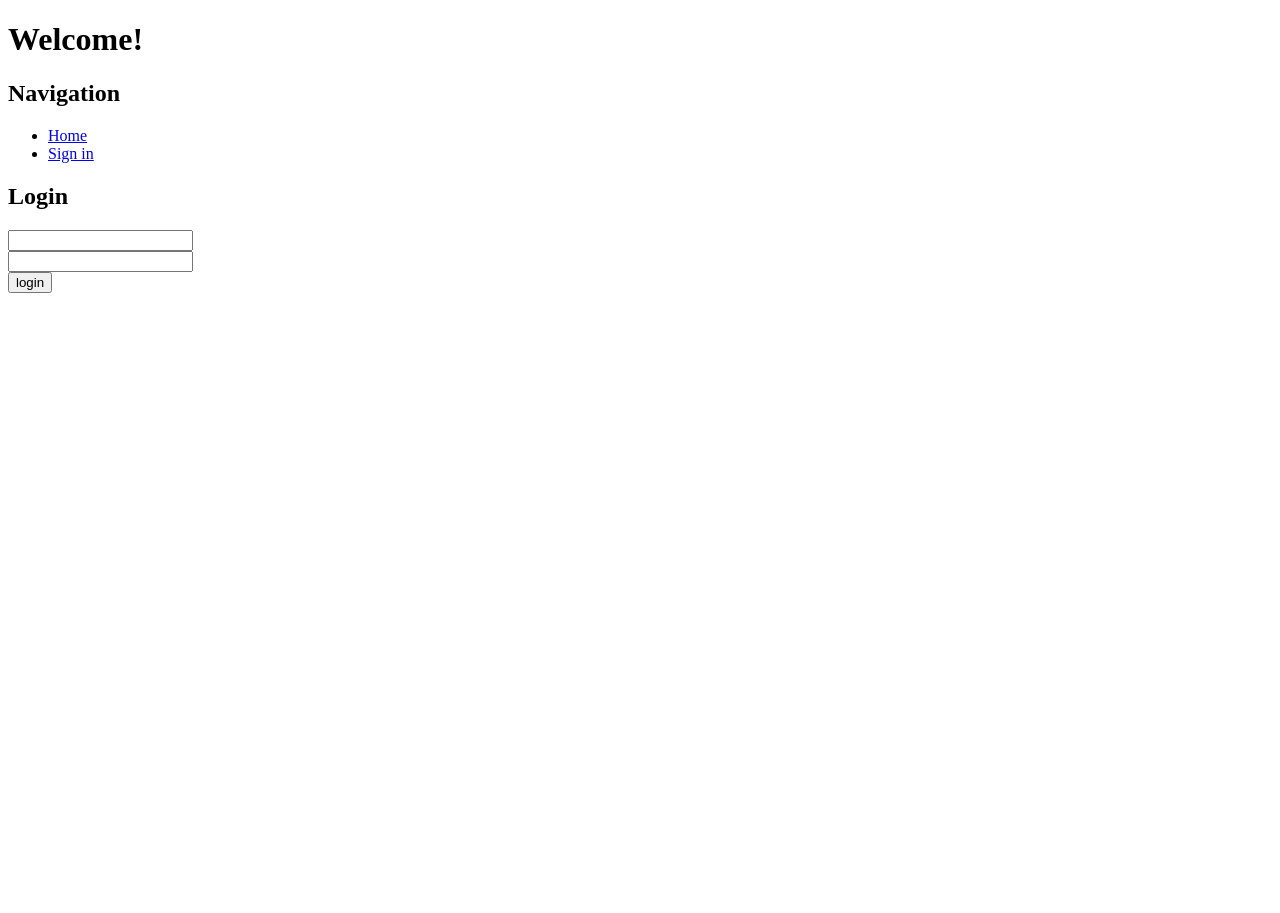
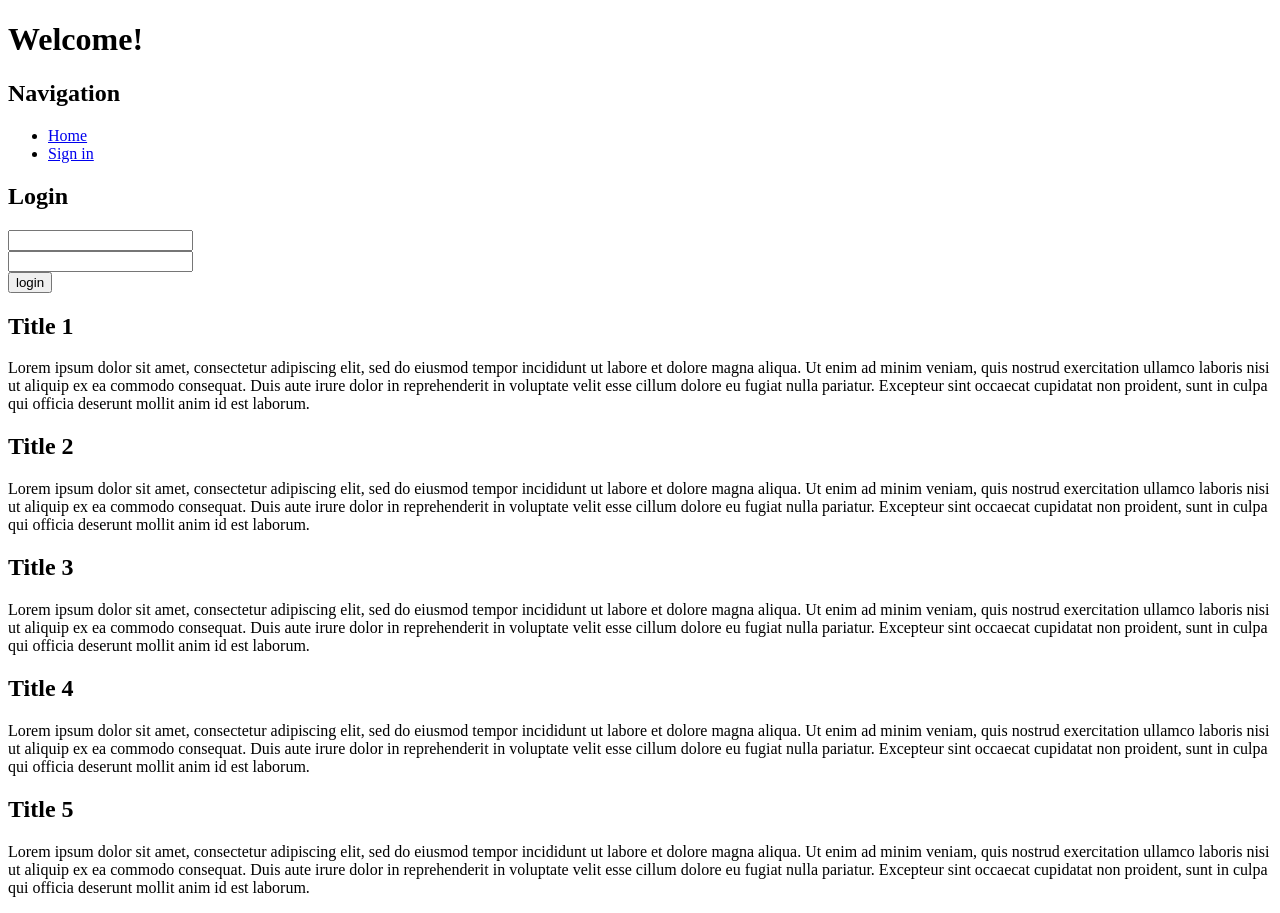
Before and after one commit to PolinkaLa/react-workspace, a React app: page / in a window 1280 px wide. Before the commit the page ends 800 px from the top, so only its background shows below. Built offline with nearby package versions, Linux system fonts and the light colour scheme.

Commit message:
fix render posts

```diff
--- a/src/app/components/Blog.js
+++ b/src/app/components/Blog.js
@@ -4,7 +4,7 @@ import Post from './Post';
 class Blog extends React.Component {
   render() {
     const postsData = this.props.postsData.map((item, index) => {
-        return <Post key={index} href={item.title}>{item.postBody}</Post>
+        return <Post key={index} title={item.title} postBody={item.postBody}/>
       })
     return (
         <React.Fragment>
```
